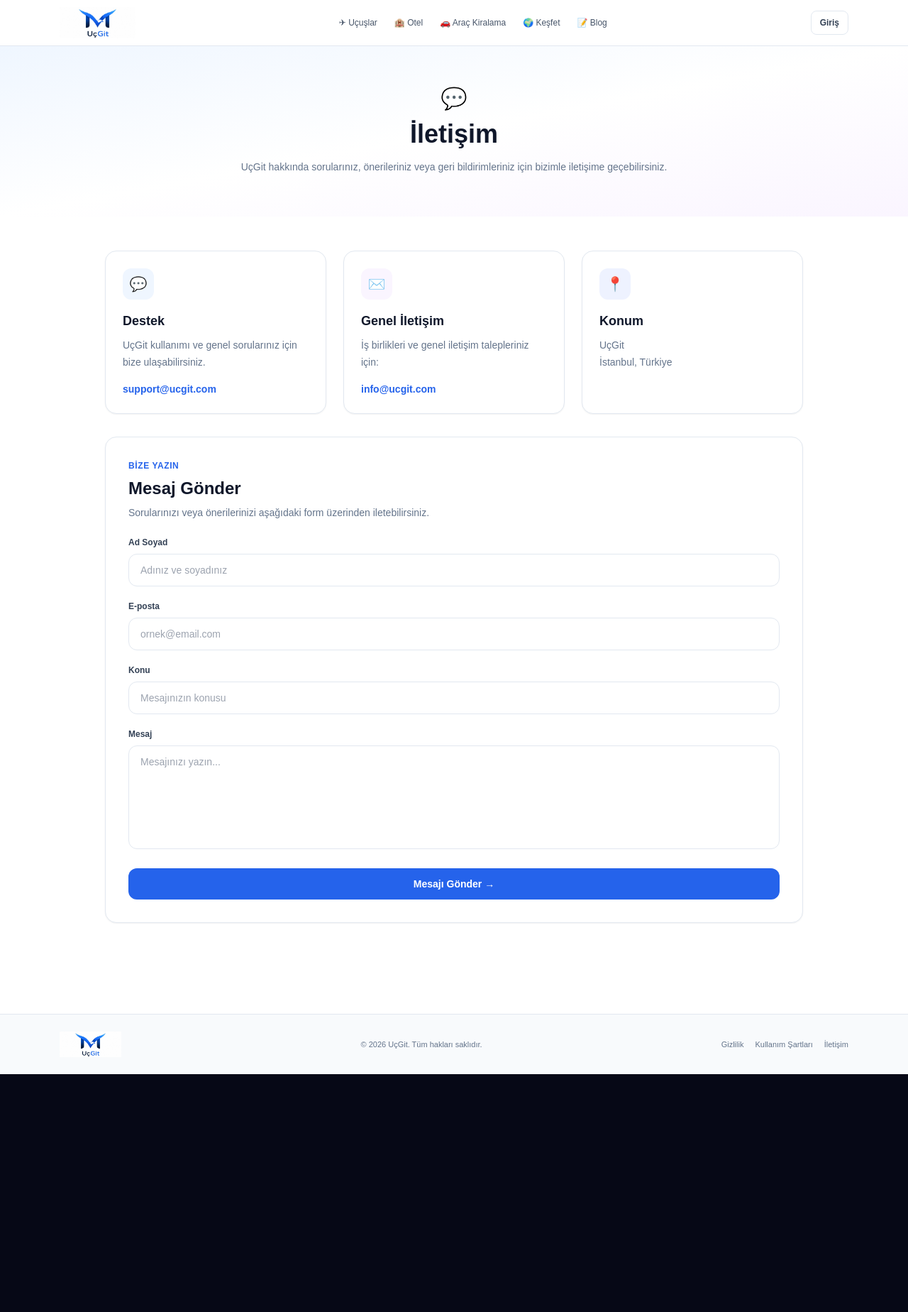
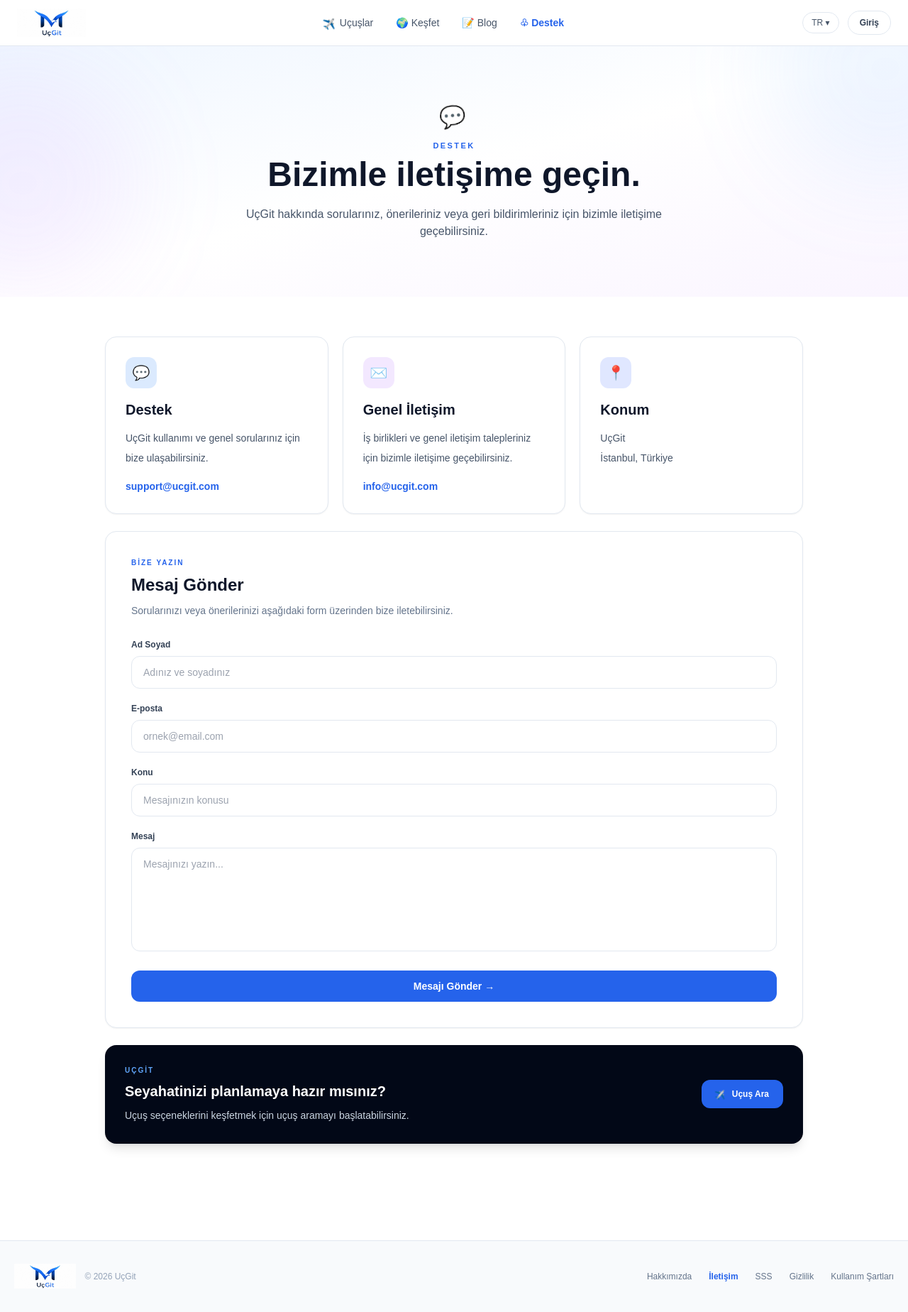
Before and after one commit to melihizzet/flight-platform, a Next.js app: page /contact in a window 1280 px wide. Shown: the whole page at 71% size. Before the commit the page ends 1513 px from the top, so only its background shows below. Built offline with nearby package versions, Linux system fonts and the light colour scheme.

Commit message:
Update page.tsx

```diff
--- a/app/contact/page.tsx
+++ b/app/contact/page.tsx
@@ -3,180 +3,219 @@ import Link from "next/link";
 export default function ContactPage() {
   return (
     <main className="min-h-screen bg-white text-slate-900">
+      <style>{`
+        @keyframes planeFly {
+          0% {
+            transform: translate3d(-2px, 2px, 0) rotate(-5deg);
+          }
+
+          25% {
+            transform: translate3d(2px, -2px, 0) rotate(-2deg);
+          }
+
+          50% {
+            transform: translate3d(5px, -5px, 0) rotate(2deg);
+          }
+
+          75% {
+            transform: translate3d(2px, -2px, 0) rotate(-1deg);
+          }
+
+          100% {
+            transform: translate3d(-2px, 2px, 0) rotate(-5deg);
+          }
+        }
+
+        .animate-plane-fly {
+          display: inline-block;
+          animation: planeFly 2.8s ease-in-out infinite;
+          transform-origin: center;
+          will-change: transform;
+        }
+
+        @media (prefers-reduced-motion: reduce) {
+          .animate-plane-fly {
+            animation: none;
+          }
+        }
+      `}</style>
 
       {/* HEADER */}
       <header className="sticky top-0 z-50 border-b border-slate-200 bg-white/95 backdrop-blur">
-        <div className="mx-auto flex h-16 max-w-6xl items-center justify-between px-5">
-
-          <Link href="/">
+        <div className="mx-auto flex h-16 max-w-7xl items-center justify-between px-6">
+          {/* LOGO */}
+          <Link href="/" className="flex shrink-0 items-center">
             <img
               src="/logo.jpg"
               alt="UçGit"
-              className="h-11 w-auto object-contain"
+              className="h-10 w-auto object-contain"
             />
           </Link>
 
-          <nav className="hidden items-center gap-6 md:flex">
-
+          {/* MENU */}
+          <nav className="hidden items-center gap-8 md:flex">
             <Link
               href="/"
-              className="text-xs font-medium text-slate-600 hover:text-blue-600"
+              className="text-sm font-medium text-slate-600 transition hover:text-blue-600"
             >
-              ✈ Uçuşlar
-            </Link>
-
-            <Link
-              href="/hotel"
-              className="text-xs font-medium text-slate-600 hover:text-blue-600"
-            >
-              🏨 Otel
-            </Link>
-
-            <Link
-              href="/cars"
-              className="text-xs font-medium text-slate-600 hover:text-blue-600"
-            >
-              🚗 Araç Kiralama
+              <span className="mr-1 inline-block animate-plane-fly">
+                ✈️
+              </span>
+              Uçuşlar
             </Link>
 
             <Link
               href="/discover"
-              className="text-xs font-medium text-slate-600 hover:text-blue-600"
+              className="text-sm font-medium text-slate-600 transition hover:text-blue-600"
             >
               🌍 Keşfet
             </Link>
 
             <Link
               href="/blog"
-              className="text-xs font-medium text-slate-600 hover:text-blue-600"
+              className="text-sm font-medium text-slate-600 transition hover:text-blue-600"
             >
               📝 Blog
             </Link>
 
+            <Link
+              href="/contact"
+              className="text-sm font-semibold text-blue-600"
+            >
+              ♧ Destek
+            </Link>
           </nav>
+
+          {/* SAĞ TARAF */}
+          <div className="flex items-center gap-3">
+            <button
+              type="button"
+              className="hidden rounded-full border border-slate-200 px-3 py-1.5 text-xs font-medium text-slate-600 transition hover:border-blue-300 hover:text-blue-600 sm:block"
+            >
+              TR ▾
+            </button>
 
             <Link
               href="/login"
-            className="rounded-lg border border-slate-200 px-3 py-2 text-xs font-semibold text-slate-700 hover:border-blue-300 hover:text-blue-600"
+              className="rounded-full border border-slate-200 px-4 py-2 text-xs font-semibold text-slate-700 transition hover:border-blue-300 hover:text-blue-600"
             >
               Giriş
             </Link>
-
+          </div>
         </div>
       </header>
 
       {/* HERO */}
-      <section className="bg-gradient-to-br from-blue-50 via-white to-purple-50 px-5 py-14">
-        <div className="mx-auto max-w-4xl text-center">
+      <section className="relative overflow-hidden bg-gradient-to-br from-blue-50 via-white to-purple-50 px-5 py-16 md:py-20">
+        <div className="absolute -right-32 -top-32 h-80 w-80 rounded-full bg-blue-400/10 blur-3xl" />
 
-          <div className="mb-3 text-3xl">
+        <div className="absolute -left-32 bottom-0 h-80 w-80 rounded-full bg-purple-400/10 blur-3xl" />
+
+        <div className="relative mx-auto max-w-4xl text-center">
+          <div className="mb-4 text-3xl">
+            <span className="inline-block animate-plane-fly">
               💬
+            </span>
           </div>
 
-          <h1 className="text-3xl font-bold md:text-4xl">
-            İletişim
+          <p className="mb-2 text-[11px] font-bold uppercase tracking-[0.22em] text-blue-600">
+            DESTEK
+          </p>
+
+          <h1 className="text-3xl font-black leading-tight text-slate-900 md:text-5xl">
+            Bizimle iletişime geçin.
           </h1>
 
-          <p className="mx-auto mt-3 max-w-2xl text-sm leading-7 text-slate-500">
-            UçGit hakkında sorularınız, önerileriniz veya geri bildirimleriniz
-            için bizimle iletişime geçebilirsiniz.
+          <p className="mx-auto mt-5 max-w-2xl text-sm leading-7 text-slate-600 md:text-base">
+            UçGit hakkında sorularınız, önerileriniz veya geri
+            bildirimleriniz için bizimle iletişime geçebilirsiniz.
           </p>
-
         </div>
       </section>
 
       {/* CONTENT */}
-      <section className="mx-auto max-w-5xl px-5 py-12">
-
-        <div className="grid gap-6 md:grid-cols-3">
-
+      <section className="mx-auto max-w-5xl px-5 py-14">
+        {/* İLETİŞİM KARTLARI */}
+        <div className="grid gap-5 md:grid-cols-3">
           {/* SUPPORT */}
-          <div className="rounded-2xl border border-slate-200 bg-white p-6 shadow-sm">
-
-            <div className="flex h-11 w-11 items-center justify-center rounded-xl bg-blue-50 text-xl">
+          <div className="rounded-2xl border border-slate-200 bg-white p-7 shadow-sm transition hover:-translate-y-1 hover:shadow-md">
+            <div className="flex h-11 w-11 items-center justify-center rounded-xl bg-blue-100 text-xl">
               💬
             </div>
 
-            <h2 className="mt-4 text-lg font-bold">
+            <h2 className="mt-4 text-xl font-black text-slate-900">
               Destek
             </h2>
 
-            <p className="mt-2 text-sm leading-6 text-slate-500">
-              UçGit kullanımı ve genel sorularınız için bize ulaşabilirsiniz.
+            <p className="mt-3 text-sm leading-7 text-slate-600">
+              UçGit kullanımı ve genel sorularınız için bize
+              ulaşabilirsiniz.
             </p>
 
             <a
               href="mailto:support@ucgit.com"
-              className="mt-4 block text-sm font-semibold text-blue-600 hover:text-blue-700"
+              className="mt-4 block text-sm font-semibold text-blue-600 transition hover:text-blue-700"
             >
               support@ucgit.com
             </a>
-
           </div>
 
           {/* GENERAL */}
-          <div className="rounded-2xl border border-slate-200 bg-white p-6 shadow-sm">
-
-            <div className="flex h-11 w-11 items-center justify-center rounded-xl bg-purple-50 text-xl">
+          <div className="rounded-2xl border border-slate-200 bg-white p-7 shadow-sm transition hover:-translate-y-1 hover:shadow-md">
+            <div className="flex h-11 w-11 items-center justify-center rounded-xl bg-purple-100 text-xl">
               ✉️
             </div>
 
-            <h2 className="mt-4 text-lg font-bold">
+            <h2 className="mt-4 text-xl font-black text-slate-900">
               Genel İletişim
             </h2>
 
-            <p className="mt-2 text-sm leading-6 text-slate-500">
-              İş birlikleri ve genel iletişim talepleriniz için:
+            <p className="mt-3 text-sm leading-7 text-slate-600">
+              İş birlikleri ve genel iletişim talepleriniz için
+              bizimle iletişime geçebilirsiniz.
             </p>
 
             <a
               href="mailto:info@ucgit.com"
-              className="mt-4 block text-sm font-semibold text-blue-600 hover:text-blue-700"
+              className="mt-4 block text-sm font-semibold text-blue-600 transition hover:text-blue-700"
             >
               info@ucgit.com
             </a>
-
           </div>
 
           {/* LOCATION */}
-          <div className="rounded-2xl border border-slate-200 bg-white p-6 shadow-sm">
-
-            <div className="flex h-11 w-11 items-center justify-center rounded-xl bg-indigo-50 text-xl">
+          <div className="rounded-2xl border border-slate-200 bg-white p-7 shadow-sm transition hover:-translate-y-1 hover:shadow-md">
+            <div className="flex h-11 w-11 items-center justify-center rounded-xl bg-indigo-100 text-xl">
               📍
             </div>
 
-            <h2 className="mt-4 text-lg font-bold">
+            <h2 className="mt-4 text-xl font-black text-slate-900">
               Konum
             </h2>
 
-            <p className="mt-2 text-sm leading-6 text-slate-500">
+            <p className="mt-3 text-sm leading-7 text-slate-600">
               UçGit
               <br />
               İstanbul, Türkiye
             </p>
-
           </div>
-
         </div>
 
         {/* FORM */}
-        <div className="mt-8 rounded-2xl border border-slate-200 bg-white p-6 shadow-sm md:p-8">
-
-          <div className="mb-6">
-
-            <p className="text-xs font-semibold uppercase tracking-wider text-blue-600">
-              Bize Yazın
+        <div className="mt-6 rounded-2xl border border-slate-200 bg-white p-7 shadow-sm md:p-9">
+          <div className="mb-7">
+            <p className="text-[10px] font-bold uppercase tracking-[0.2em] text-blue-600">
+              BİZE YAZIN
             </p>
 
-            <h2 className="mt-2 text-2xl font-bold">
+            <h2 className="mt-2 text-2xl font-black text-slate-900">
               Mesaj Gönder
             </h2>
 
-            <p className="mt-2 text-sm text-slate-500">
-              Sorularınızı veya önerilerinizi aşağıdaki form üzerinden
-              iletebilirsiniz.
+            <p className="mt-2 text-sm leading-6 text-slate-500">
+              Sorularınızı veya önerilerinizi aşağıdaki form
+              üzerinden bize iletebilirsiniz.
             </p>
-
           </div>
 
           <form
@@ -184,7 +223,6 @@ export default function ContactPage() {
             method="POST"
             className="space-y-5"
           >
-
             <input
               type="hidden"
               name="_subject"
@@ -271,57 +309,93 @@ export default function ContactPage() {
             >
               Mesajı Gönder →
             </button>
-
           </form>
-
         </div>
 
+        {/* ALT CTA */}
+        <div className="mt-6 overflow-hidden rounded-2xl bg-[#020817] p-7 text-white shadow-lg">
+          <div className="flex flex-col items-start justify-between gap-5 md:flex-row md:items-center">
+            <div>
+              <p className="text-[10px] font-bold uppercase tracking-[0.2em] text-blue-400">
+                UÇGİT
+              </p>
+
+              <h2 className="mt-2 text-xl font-black">
+                Seyahatinizi planlamaya hazır mısınız?
+              </h2>
+
+              <p className="mt-2 text-sm leading-6 text-slate-300">
+                Uçuş seçeneklerini keşfetmek için uçuş aramayı
+                başlatabilirsiniz.
+              </p>
+            </div>
+
+            <Link
+              href="/#tpwl-search"
+              className="shrink-0 rounded-xl bg-blue-600 px-5 py-3 text-xs font-semibold text-white transition hover:bg-blue-700"
+            >
+              <span className="mr-2 inline-block animate-plane-fly">
+                ✈️
+              </span>
+              Uçuş Ara
+            </Link>
+          </div>
+        </div>
       </section>
 
       {/* FOOTER */}
-      <footer className="border-t border-slate-200 bg-slate-50 py-6">
-
-        <div className="mx-auto flex max-w-6xl flex-col items-center justify-between gap-3 px-5 md:flex-row">
-
+      <footer className="border-t border-slate-200 bg-slate-50 px-5 py-8">
+        <div className="mx-auto flex max-w-7xl flex-col items-center justify-between gap-5 md:flex-row">
+          <div className="flex items-center gap-3">
             <img
               src="/logo.jpg"
               alt="UçGit"
               className="h-9 w-auto object-contain"
             />
 
-          <p className="text-[11px] text-slate-500">
-            © 2026 UçGit. Tüm hakları saklıdır.
-          </p>
+            <span className="text-xs text-slate-400">
+              © 2026 UçGit
+            </span>
+          </div>
 
-          <div className="flex gap-4 text-[11px] text-slate-500">
+          <div className="flex flex-wrap justify-center gap-x-6 gap-y-2 text-xs text-slate-500">
+            <Link
+              href="/about"
+              className="transition hover:text-blue-600"
+            >
+              Hakkımızda
+            </Link>
+
+            <Link
+              href="/contact"
+              className="font-semibold text-blue-600"
+            >
+              İletişim
+            </Link>
+
+            <Link
+              href="/faq"
+              className="transition hover:text-blue-600"
+            >
+              SSS
+            </Link>
 
             <Link
               href="/privacy-policy"
-              className="hover:text-blue-600"
+              className="transition hover:text-blue-600"
             >
               Gizlilik
             </Link>
 
             <Link
               href="/terms"
-              className="hover:text-blue-600"
+              className="transition hover:text-blue-600"
             >
               Kullanım Şartları
             </Link>
-
-            <Link
-              href="/contact"
-              className="hover:text-blue-600"
-            >
-              İletişim
-            </Link>
-
           </div>
-
         </div>
-
       </footer>
-
     </main>
   );
 }
```
Lines whose indentation alone changed are shown as unchanged.
